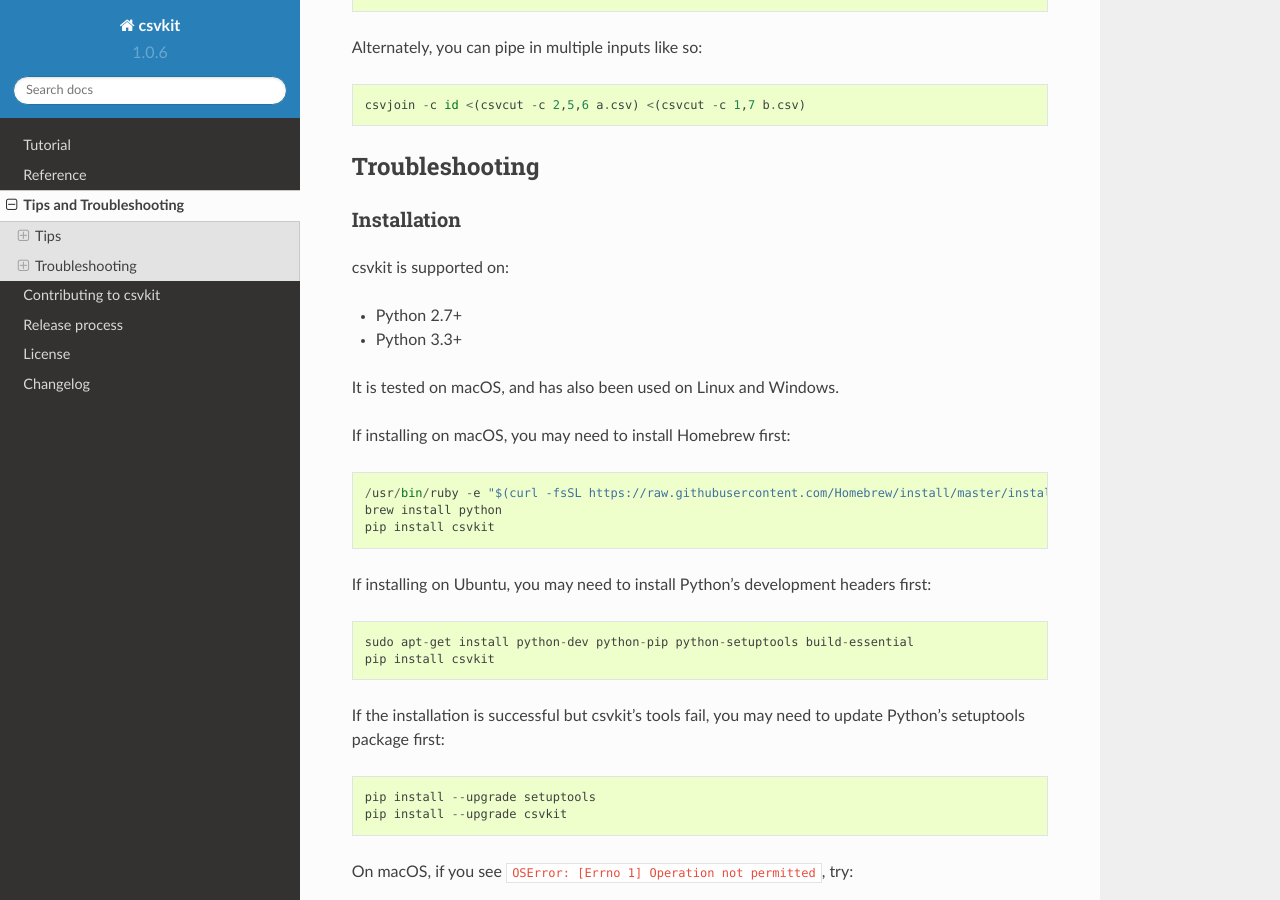
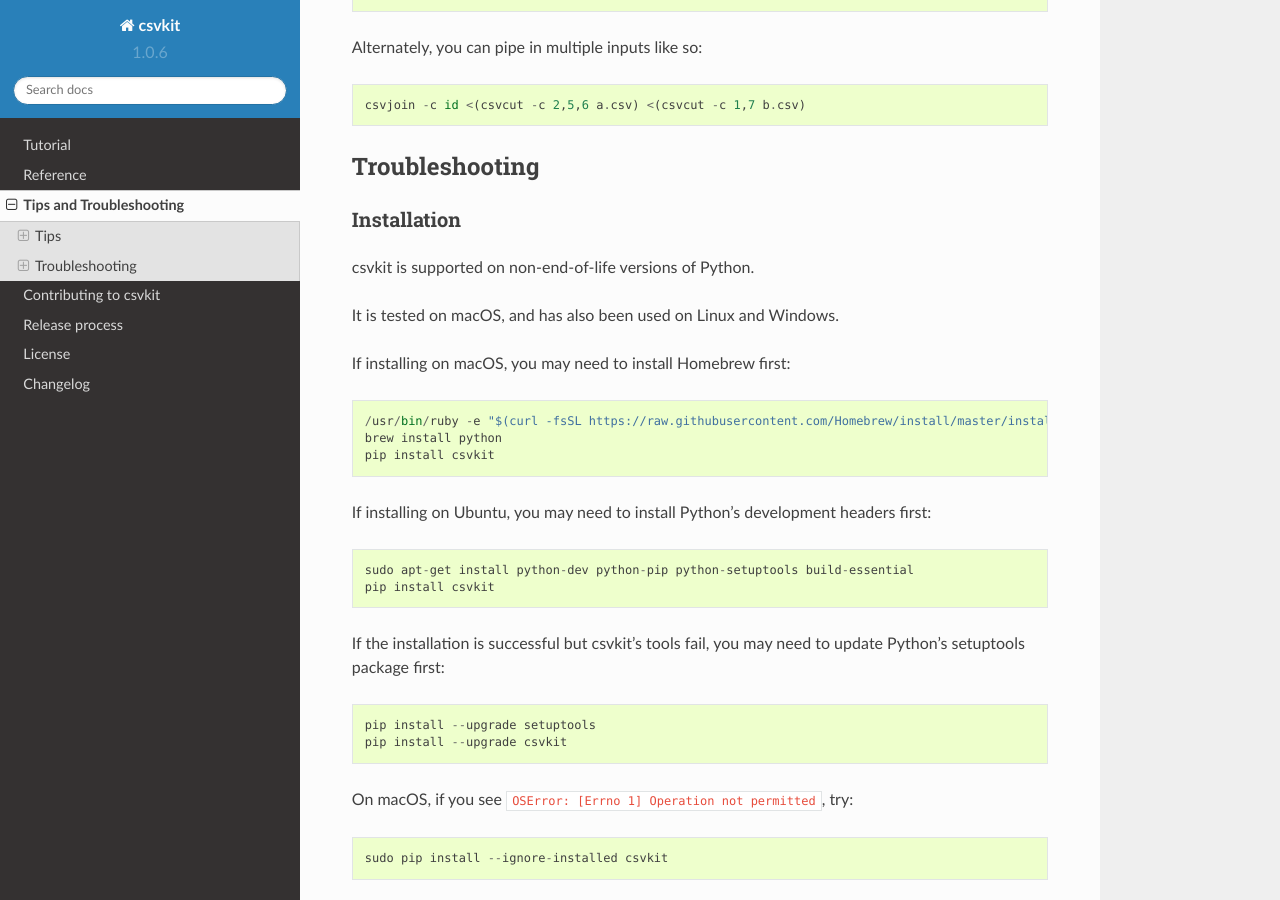
Before and after one commit to wireservice/csvkit, a Sphinx documentation site: the page built from docs/tricks.rst, in a window 1280 px wide and 900 px high, scrolled down 799 px. Built offline with Sphinx 7.4.7 and the Read the Docs theme 2.0.0, drawn with Linux system fonts in a browser that asks for light colours.

Commit message:
Update Python versions for testing

```diff
--- a/docs/tricks.rst
+++ b/docs/tricks.rst
@@ -38,10 +38,7 @@
 Installation
 ------------
 
-csvkit is supported on:
-
-* Python 2.7+
-* Python 3.3+
+csvkit is supported on non-end-of-life versions of Python.
 
 It is tested on macOS, and has also been used on Linux and Windows.
 
--- a/setup.py
+++ b/setup.py
@@ -38,10 +38,9 @@
         'Natural Language :: English',
         'Operating System :: OS Independent',
         'Programming Language :: Python',
-        'Programming Language :: Python :: 2.7',
-        'Programming Language :: Python :: 3.5',
         'Programming Language :: Python :: 3.6',
         'Programming Language :: Python :: 3.7',
+        'Programming Language :: Python :: 3.8',
         'Programming Language :: Python :: Implementation :: CPython',
         'Programming Language :: Python :: Implementation :: PyPy',
         'Topic :: Scientific/Engineering :: Information Analysis',
```
Also changed, not shown: requirements-py2.txt (deleted, +0 -8 lines), .travis.yml, 1 other file.
